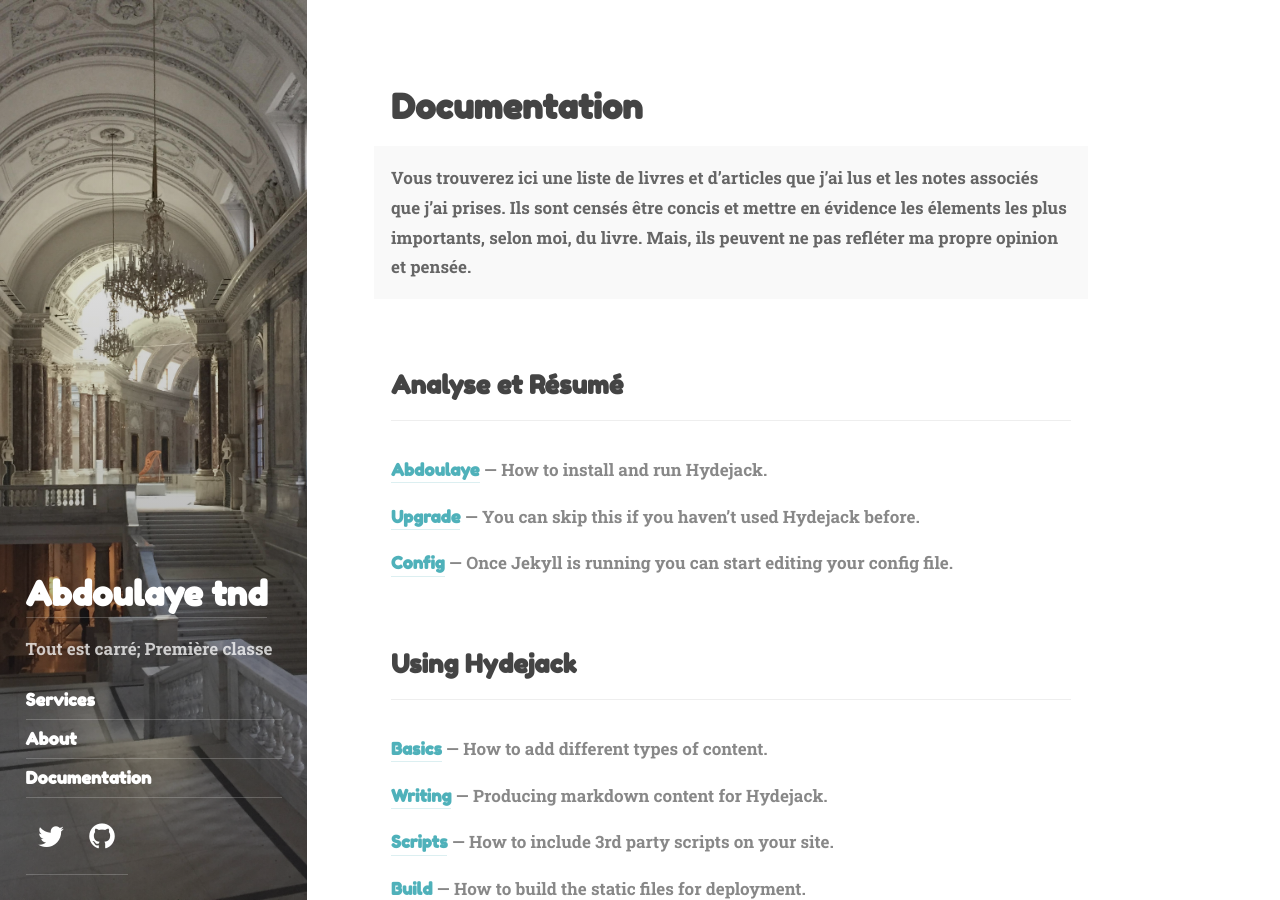
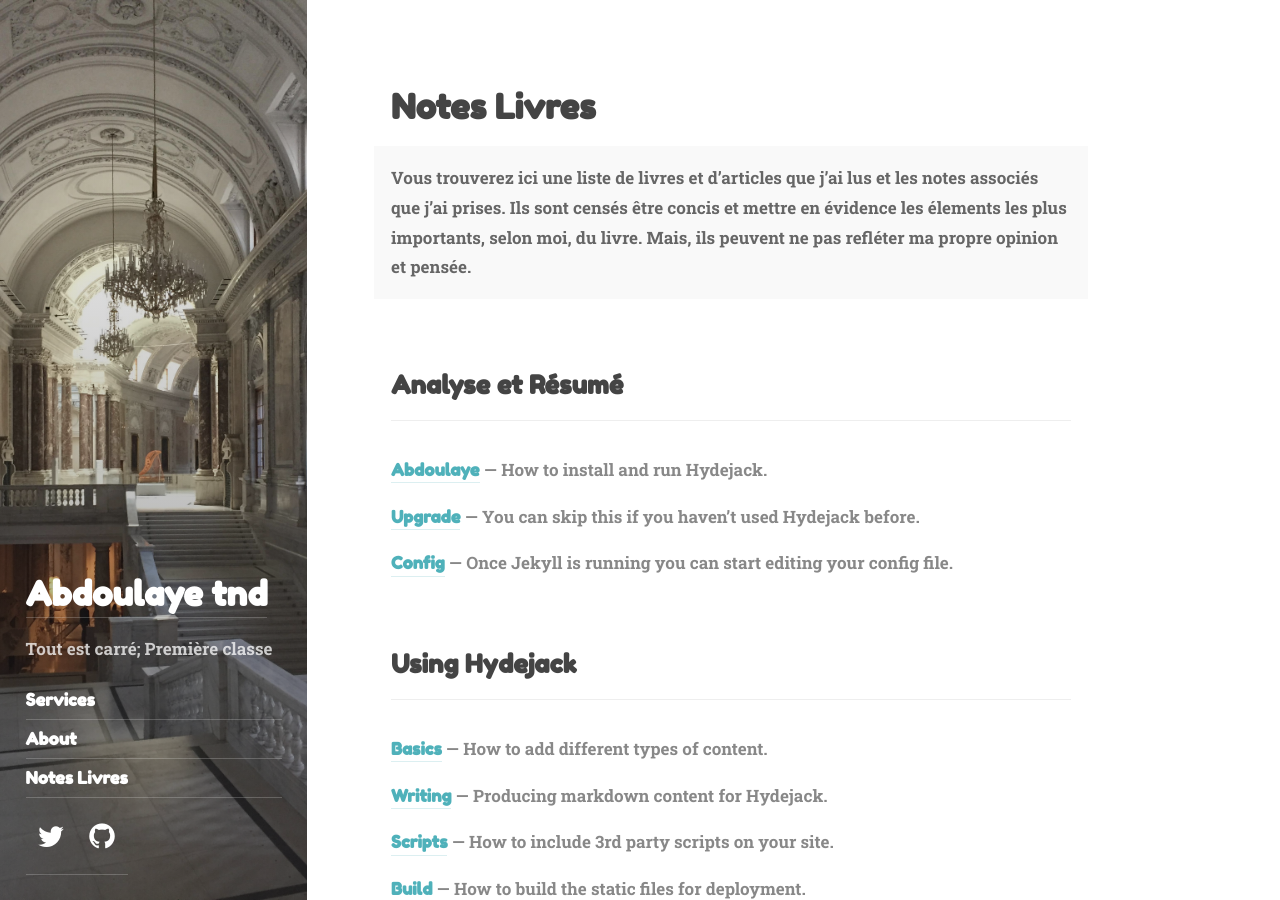
Before and after one commit to abdoulaye-tnd/tandian, a Jekyll site: the page built from books/index.md, in a window 1280 px wide and 900 px high. Built offline with Jekyll 4.4.1, drawn with Linux system fonts in a browser that asks for light colours; some web fonts are replaced.

Commit message:
Update index.md

```diff
--- a/books/index.md
+++ b/books/index.md
@@ -1,6 +1,6 @@
 ---
 layout: page
-title: Documentation
+title: Notes Livres
 description: >
   Vous trouverez ici une liste de livres et d’articles que j’ai lus et les notes associés que j’ai prises. Ils sont censés être concis et mettre en évidence les élements les plus importants, selon moi, du livre. Mais, ils peuvent ne pas refléter ma propre opinion et pensée.
 menu: true
```
